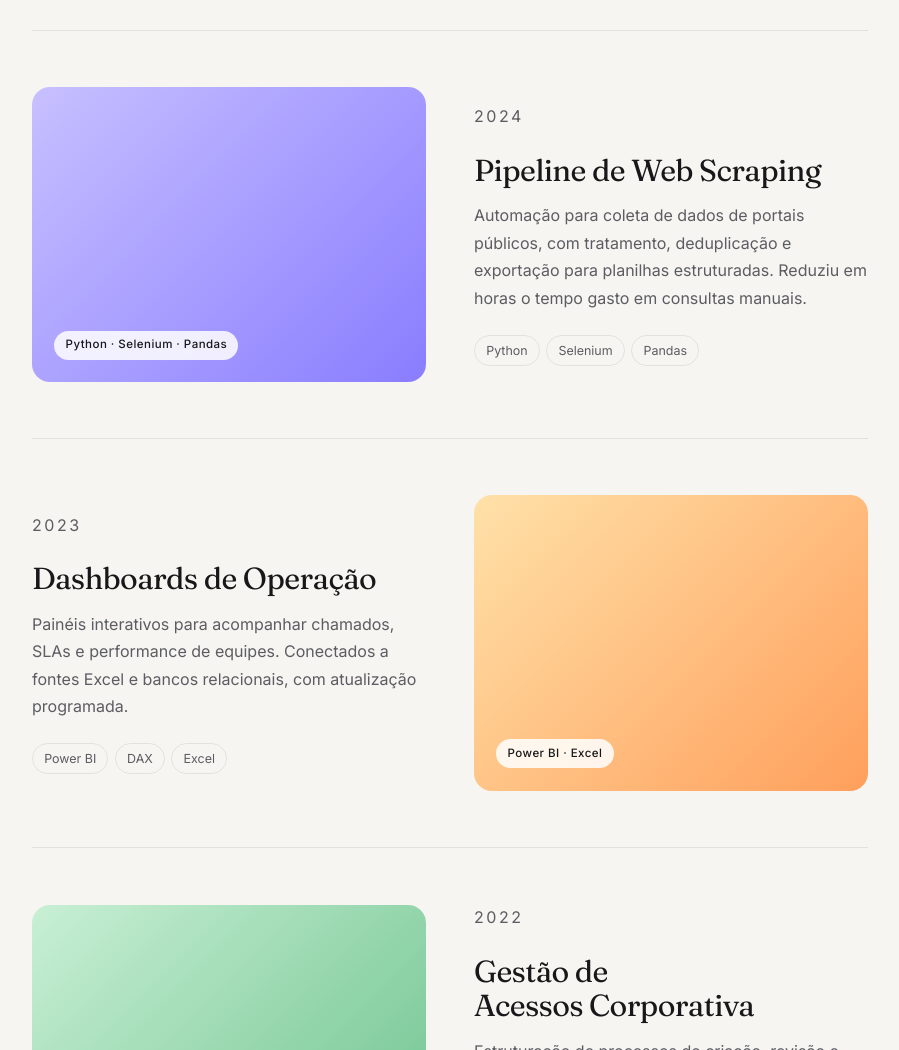
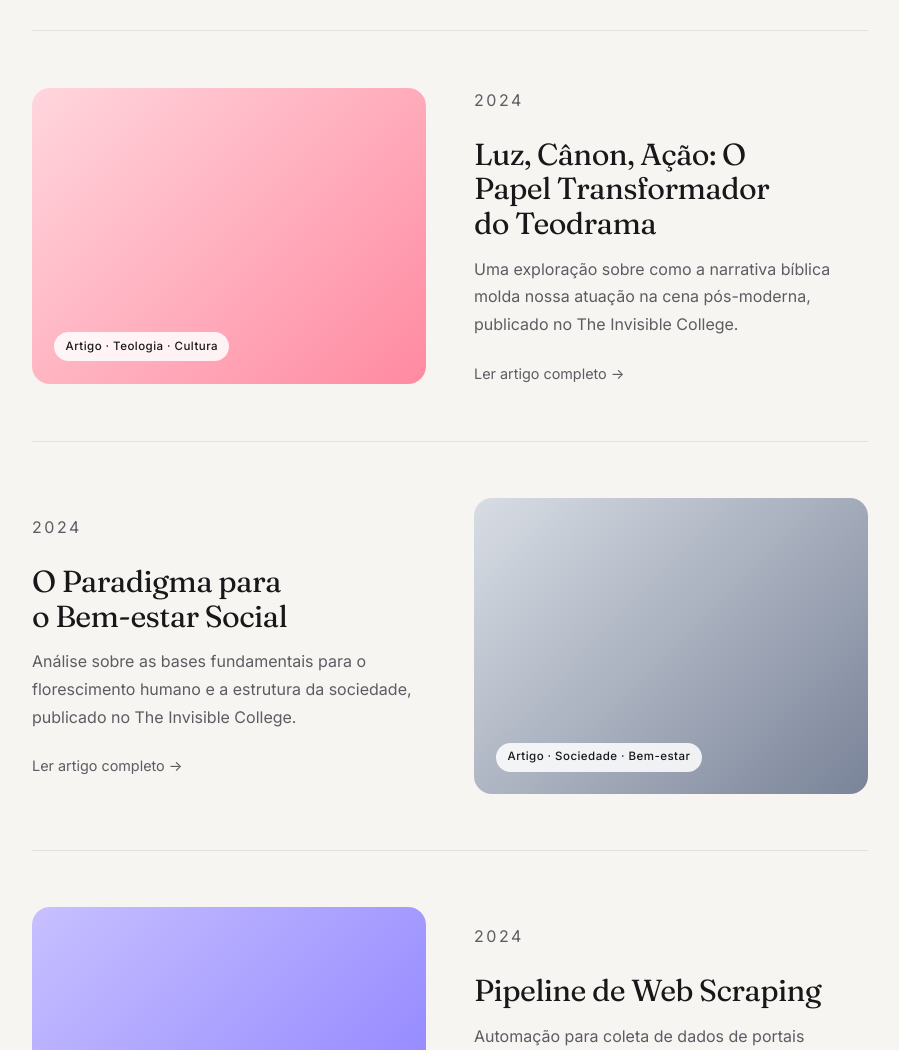
Before and after one commit to ThiagoNonato/thiagononato.github.io, a website built with Vite: page projects.html in a window 1280 px wide. Shown: the part 540-1590 px from the top of the page, without its empty margins (190-1089 px from the left). Built offline with nearby package versions, Linux system fonts and the light colour scheme.

Commit message:
feat: add articles to projects page

```diff
--- a/projects.html
+++ b/projects.html
@@ -32,6 +32,36 @@
     </section>
 
     <section class="projects-list">
+
+      <article class="project">
+        <div class="project-cover" data-color="rose">
+          <span class="card-tag">Artigo · Teologia · Cultura</span>
+        </div>
+        <div class="project-info">
+          <p class="project-year">2024</p>
+          <h3>Luz, Cânon, Ação: O Papel Transformador do Teodrama</h3>
+          <p>
+            Uma exploração sobre como a narrativa bíblica molda nossa atuação na cena pós-moderna,
+            publicado no The Invisible College.
+          </p>
+          <a href="https://theinvisiblecollege.com.br/luz-canon-acao-o-papel-transformador-do-teodrama-na-cena-pos-moderna/" target="_blank" rel="noopener" class="link-arrow">Ler artigo completo -></a>
+        </div>
+      </article>
+
+      <article class="project reverse">
+        <div class="project-cover" data-color="slate">
+          <span class="card-tag">Artigo · Sociedade · Bem-estar</span>
+        </div>
+        <div class="project-info">
+          <p class="project-year">2024</p>
+          <h3>O Paradigma para o Bem-estar Social</h3>
+          <p>
+            Análise sobre as bases fundamentais para o florescimento humano e a estrutura da sociedade,
+            publicado no The Invisible College.
+          </p>
+          <a href="https://theinvisiblecollege.com.br/o-paradigma-para-o-bem-estar-social/" target="_blank" rel="noopener" class="link-arrow">Ler artigo completo -></a>
+        </div>
+      </article>
 
       <article class="project">
         <div class="project-cover" data-color="violet">
```
